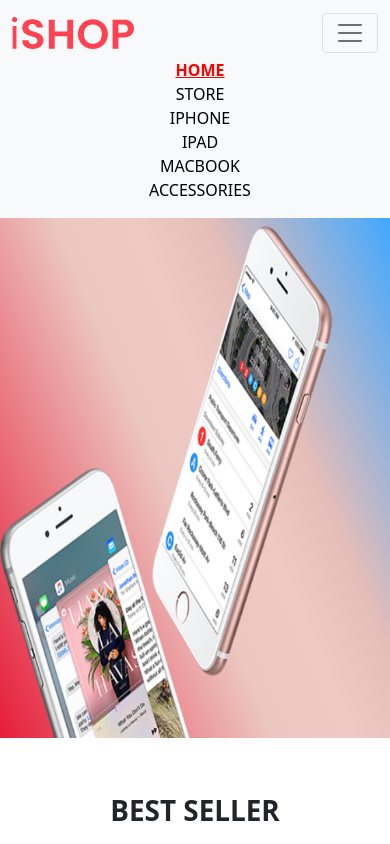
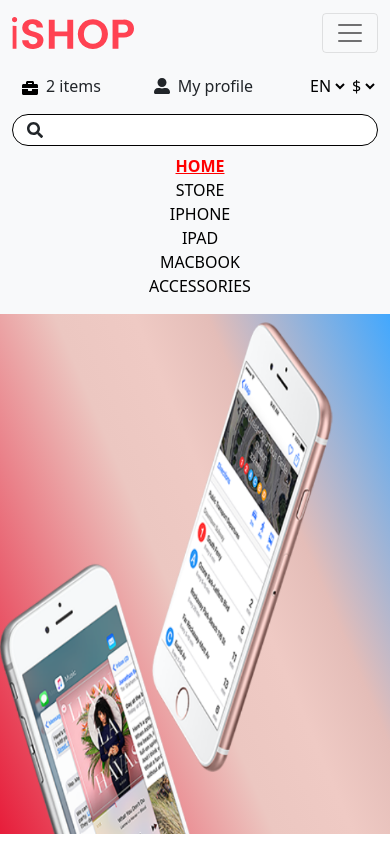
Before and after one commit to akashgokral/e-commerce, a React (Create React App) app: page / in a window 390 px wide. Both pictures are taken after a click on the button 350 px from the left and 33 px from the top of the page. Shown: the top 844 px of the page. Built offline with nearby package versions, Linux system fonts and the light colour scheme.

Commit message:
header for  responsive nav added

```diff
--- a/src/Components/Home/Header/Nav.js
+++ b/src/Components/Home/Header/Nav.js
@@ -2,6 +2,8 @@
 import "../../styles/nav.css"
 import logo from "../../../Images/Web/iSHOP Logo.svg"
 import { Link, NavLink } from 'react-router-dom'
+import { FaUserAlt, FaBriefcase, FaSearch } from "react-icons/fa";
+
 
 const Nav = () => {
     return (
@@ -16,7 +18,18 @@
                         <span className="navbar-toggler-icon"></span>
                     </button>
                     <div className="collapse navbar-collapse " id="navbarTogglerDemo02">
+
                         <ul className="navbar-nav mx-auto mb-2 mb-lg-0 align-items-center">
+                            <li className="nav-item responsive_header responsive_header_li d-flex justify-content-between my-3">
+
+                                <div className='header_2_cart m-0'> <Link to='/Cart'><FaBriefcase /></Link><p>2 items</p></div>
+                                <div className='header_2_profile'> <FaUserAlt /><p>My profile</p></div>
+                                <div className='header_1'>
+                                    <select className='header_1_lang'><option>EN</option> </select>
+                                    <select className='header_1_currency m-0'><option>$</option> </select>
+                                </div>
+                            </li>
+                            <li className="nav-item responsive_header_search position-relative mb-2"><input type="text" className='responsive_search_input w-100' /> <FaSearch className='responsive_search' /></li>
                             <li className="nav-item ">
                                 <NavLink to="/" exact="true" activeclassname="active">HOME </NavLink>
                             </li>
@@ -38,10 +51,11 @@
                                 <NavLink to="/accessories" > ACCESSORIES</NavLink>
 
                             </li>
+
                         </ul>
                     </div>
                 </div>
-            </nav>
+            </nav >
 
 
 
--- a/src/Components/Home/Section_2/Section_2.js
+++ b/src/Components/Home/Section_2/Section_2.js
@@ -6,6 +6,7 @@
 const Section_2 = () => {
     return (
         <>
+
             <div className='section_2 '>
                 <div className='section_2_content container'>
 
--- a/src/Components/Store/Store.js
+++ b/src/Components/Store/Store.js
@@ -6,7 +6,7 @@
 import Footer from "../Home/Footer"
 import '../styles/store.css'
 import { allproducts } from '../Api'
-import Cart from "../Cart/Cart"
+
 
 
 const Store = () => {
@@ -61,7 +61,7 @@
             <Store_nav title='Store / Accessories' />
 
             <div className='container'>
-                <div className='row'>
+                <div className='row '>
 
                     <div className='col-lg-3 filter_section '>
                         <div className="accessories_div py-3 px-3">
--- a/src/Components/styles/nav.css
+++ b/src/Components/styles/nav.css
@@ -34,6 +34,13 @@
 
 }
 
+.responsive_header {
+    display: none !important;
+}
+
+.responsive_header_search {
+    display: none !important;
+}
 
 @media screen and (max-width:760px) {
     li.nav-item {
@@ -62,5 +69,30 @@
         align-items: center;
     }
 
+    .responsive_header {
+        display: flex !important;
+    }
+
+    .responsive_header_li {
+        justify-content: space-between !important;
+    }
+
+    .responsive_header_search {
+        display: flex !important;
+    }
+
+    .responsive_search {
+        position: absolute !important;
+        left: 15px;
+        top: 8px;
+
+    }
+
+    input.responsive_search_input {
+        padding: 3px !important;
+        border-radius: 25px !important;
+        padding-left: 45px !important;
+        border: 1px solid black !important;
+    }
 
 }
--- a/src/Components/styles/store.css
+++ b/src/Components/styles/store.css
@@ -30,4 +30,9 @@
     .filter_section {
         display: none !important;
     }
+
+    .responsive_row {
+        margin: 0 !important;
+        padding: 0 !important;
+    }
 }
```
